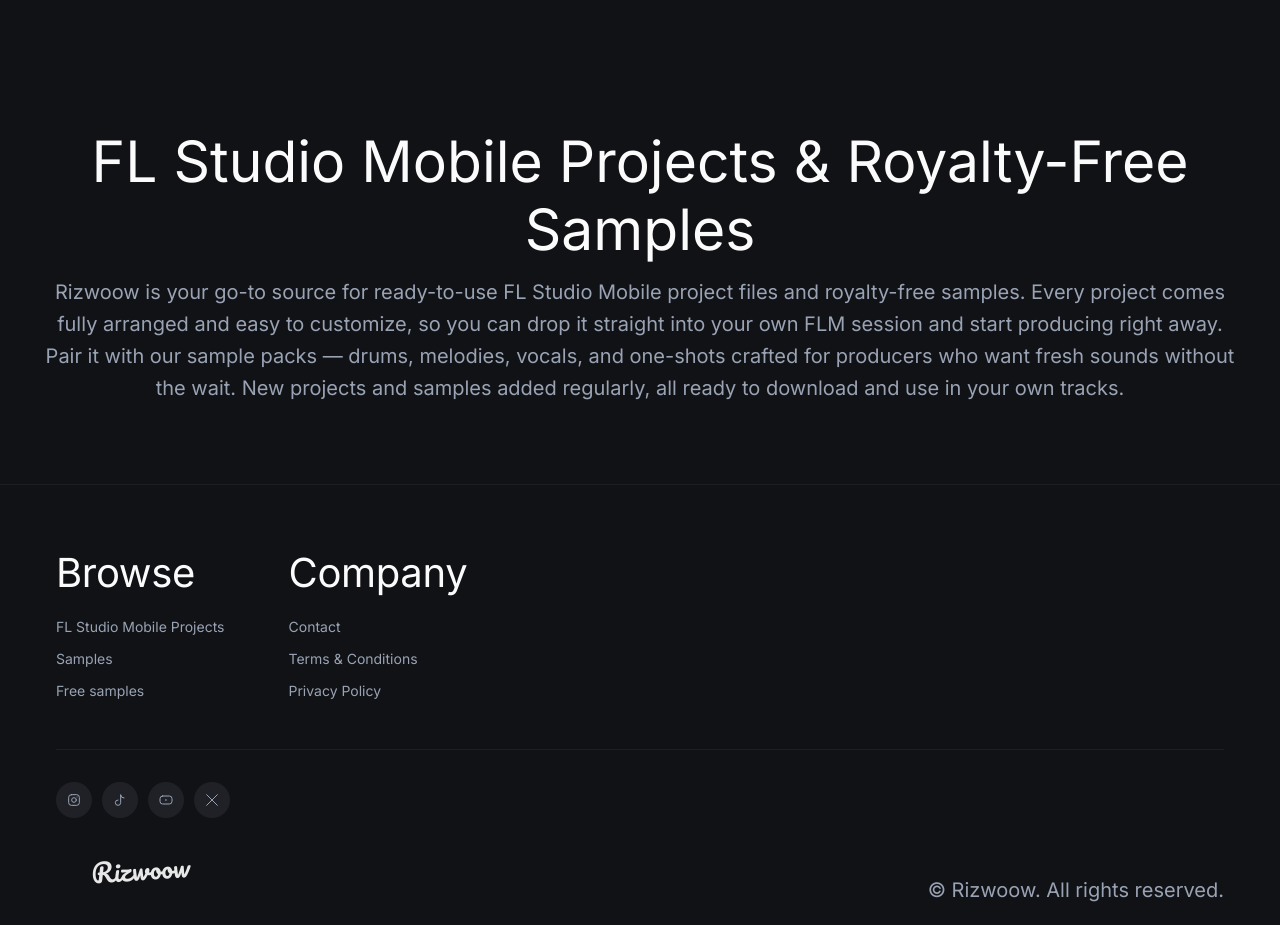
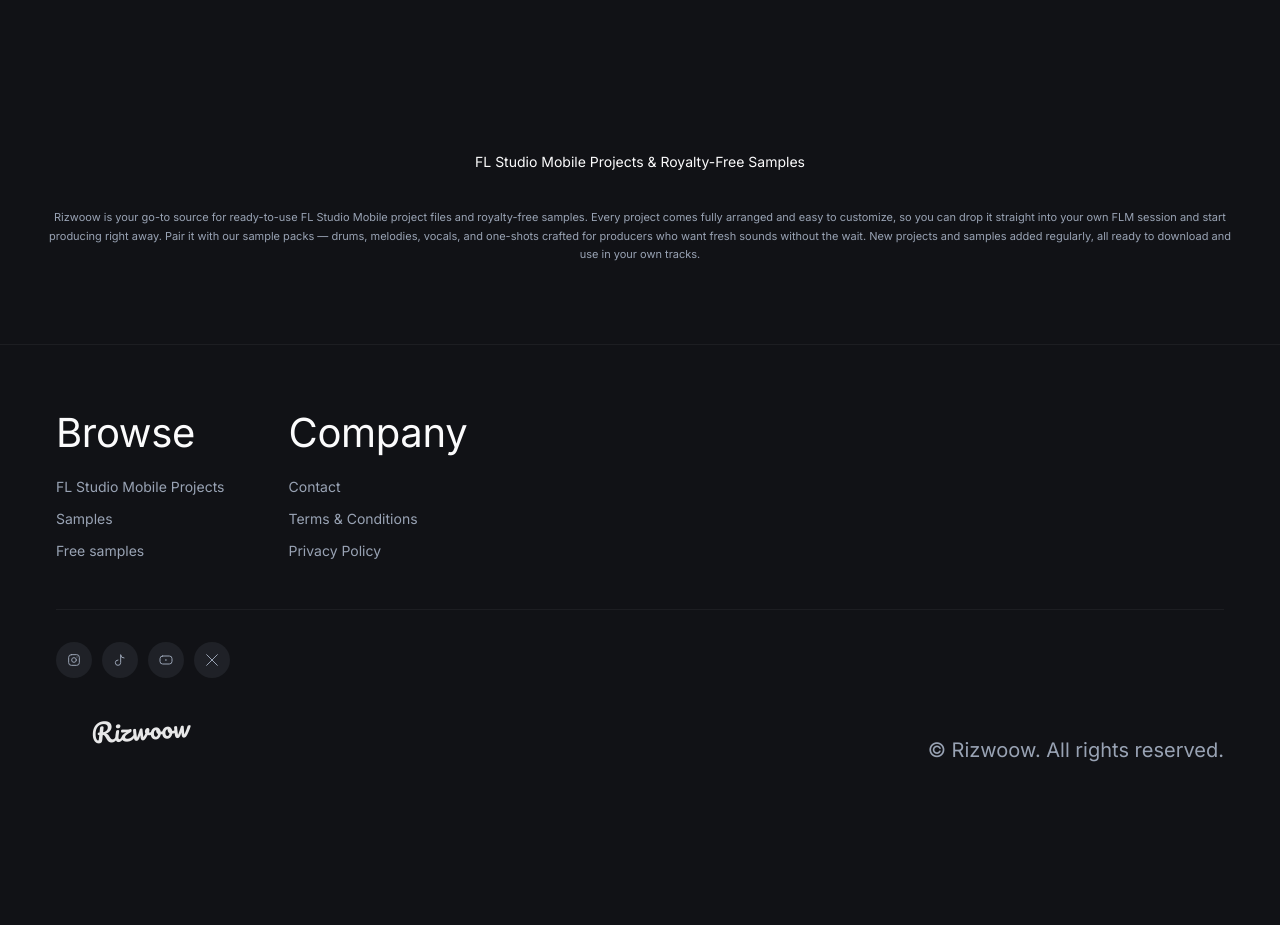
Before and after one commit to xe986232-ai/Wann, a Next.js app: page / in a window 1280 px wide. Shown: the part 1500-2425 px from the top of the page. After the commit the page ends 2306 px from the top, so only its background shows below. Built offline with nearby package versions, Linux system fonts and the light colour scheme.

Commit message:
Lock site intro font sizes via inline style to override global h2/p CSS

```diff
--- a/src/components/layout/site-intro.tsx
+++ b/src/components/layout/site-intro.tsx
@@ -2,10 +2,25 @@
   return (
     <section className="relative z-10 px-[5%] py-10 md:px-[3%] lg:py-20">
       <div className="mx-auto flex max-w-[1400px] flex-col gap-3 text-center">
-        <h2 className="text-sm font-medium text-foreground">
+        <h2
+          className="font-medium text-foreground"
+          style={{
+            fontSize: "14px",
+            WebkitTextSizeAdjust: "none",
+            textSizeAdjust: "none",
+          }}
+        >
           FL Studio Mobile Projects &amp; Royalty-Free Samples
         </h2>
-        <p className="text-[11px] leading-relaxed text-muted">
+        <p
+          className="text-muted"
+          style={{
+            fontSize: "11px",
+            lineHeight: "1.7",
+            WebkitTextSizeAdjust: "none",
+            textSizeAdjust: "none",
+          }}
+        >
           Rizwoow is your go-to source for ready-to-use FL Studio Mobile
           project files and royalty-free samples. Every project comes fully
           arranged and easy to customize, so you can drop it straight into
```
